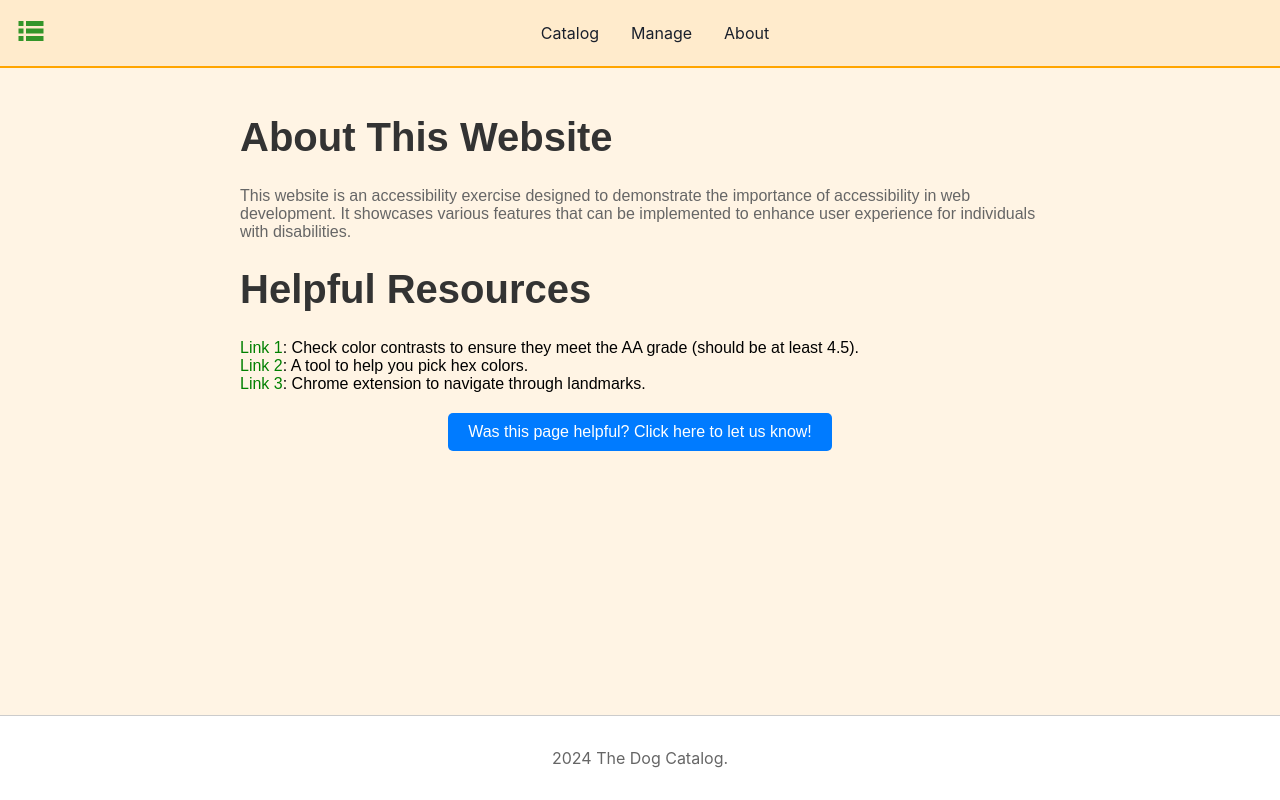
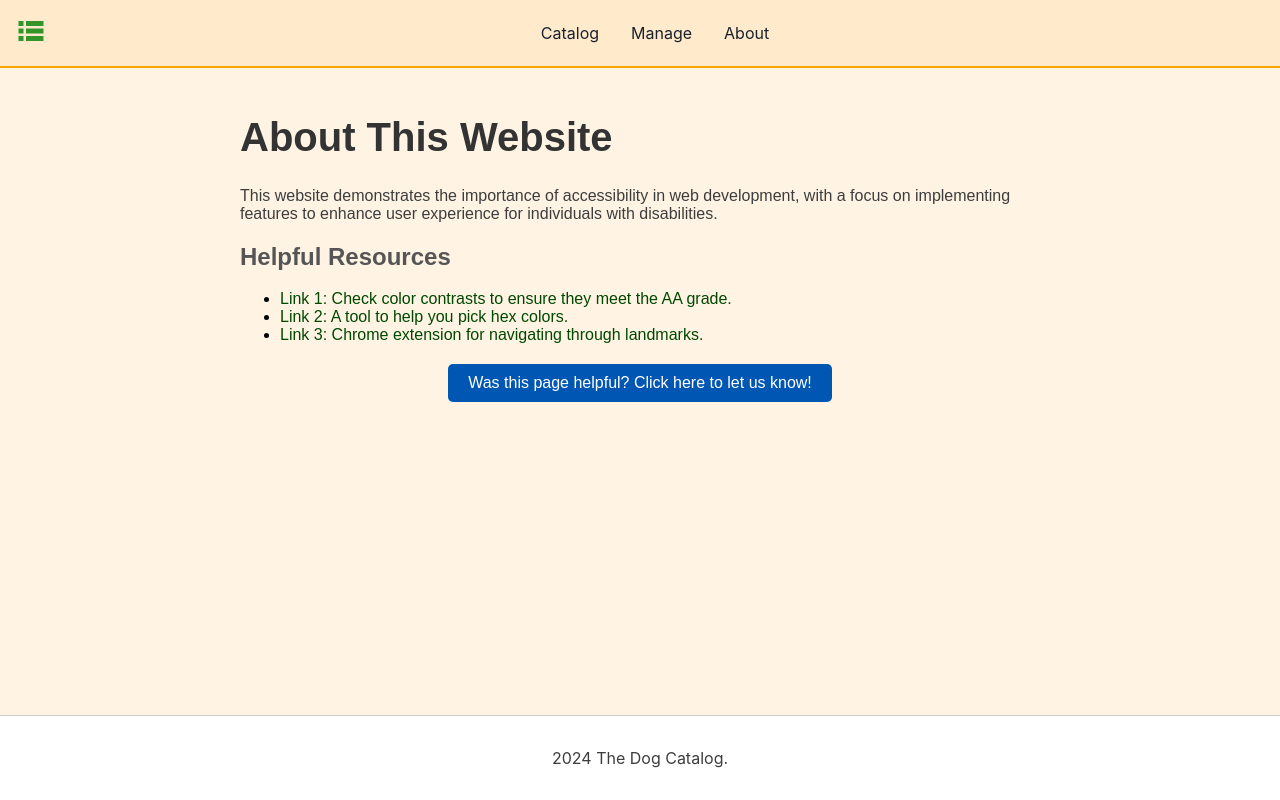
Before and after one commit to Kezykeen/frontend-accessibility-interview-main, a React (Create React App) app: page /about in a window 1280 px wide. Built offline with nearby package versions, Linux system fonts and the light colour scheme.

Commit message:
Improved accessibility for Catalog, About, and Manage pages

```diff
--- a/src/components/About.css
+++ b/src/components/About.css
@@ -6,34 +6,10 @@
   flex-grow: 1;
 }
 
-  h1 {
-    color: #333;
-    font-size: 40px;
-  }
-
-  h2 {
-    color: #555;
-    font-size: 24px;
-  }
-
-  p {
-    color: #666;
-  }
-
-  a {
-    color: #007bff;
-    text-decoration: none;
-  }
-
-  a:hover {
-    text-decoration: underline;
-  }
-
-  .link-text{
-    color: green;
+.link-text {
+  color: #004700;
   cursor: pointer;
 }
-
 
 .button-container {
   display: flex;
@@ -42,7 +18,7 @@
 }
 
 .custom-button {
-    background-color: #007bff; /* Bootstrap Primary Color */
+  background-color: #0056b3; /* Bootstrap Primary Color */
   color: white;
   border: none;
   border-radius: 5px;
@@ -53,9 +29,8 @@
   text-align: center;
 }
 
-  /* Hover effect */
 .custom-button:hover {
-    background-color: #0056b3; /* Darker shade of blue */
+  background-color: #024083; /* Darker shade of blue */
 }
 
 /* Focus outline for accessibility */
@@ -63,3 +38,10 @@
   outline: 3px solid #80bdff; /* Light blue outline */
   outline-offset: 2px; /* Offset to separate from button */
 }
+
+/* Media Queries for Responsiveness */
+@media (max-width: 600px) {
+  .about-container {
+    padding: 10px;
+  }
+}
--- a/src/components/About.tsx
+++ b/src/components/About.tsx
@@ -1,48 +1,64 @@
-import React from 'react';
-import './About.css'; // Import the CSS for styling
+import React from "react";
+import "./About.css"; // Import the CSS for styling
 
 const About: React.FC = () => {
-    const handleClick = () => {
-        alert('Thanks! Your feedback is important to us.');
-      };
+  const handleClick = () => {
+    alert("Thanks! Your feedback is important to us.");
+  };
 
   return (
-    <div className="about-container">
-      <h1>About This Website</h1>
+    <main className="about-container" aria-labelledby="about-heading">
+      <h1 id="about-heading">About This Website</h1>
       <p>
-        This website is an accessibility exercise designed to demonstrate the importance of accessibility in web development.
-        It showcases various features that can be implemented to enhance user experience for individuals with disabilities.
+        This website demonstrates the importance of accessibility in web
+        development, with a focus on implementing features to enhance user
+        experience for individuals with disabilities.
       </p>
-      <h1>Helpful Resources</h1>
+      <h2>Helpful Resources</h2>
 
-      {/* Making this list inaccessible */}
-      <div>
-        <div>
-          {/* Non-clickable text, looks like plain text instead of a link */}
-          <span className="link-text" onClick={() => window.open("https://webaim.org/resources/contrastchecker/", "_blank")}>
-            Link 1
-          </span>
-          : Check color contrasts to ensure they meet the AA grade (should be at least 4.5).
-        </div>
-        <div>
-          <span className="link-text" onClick={() => window.open("https://htmlcolorcodes.com/", "_blank")}>
-          Link 2
-          </span>
-          : A tool to help you pick hex colors.
-        </div>
-        <div>
-          <span className="link-text" onClick={() => window.open("https://chromewebstore.google.com/detail/landmark-navigation-via-k/ddpokpbjopmeeiiolheejjpkonlkklgp", "_blank")}>
-          Link 3
-          </span>
-          : Chrome extension to navigate through landmarks.
-        </div>
+      <ul>
+        <li>
+          <a
+            href="https://webaim.org/resources/contrastchecker/"
+            target="_blank"
+            rel="noopener noreferrer"
+            className="link-text"
+          >
+            Link 1: Check color contrasts to ensure they meet the AA grade.
+          </a>
+        </li>
+        <li>
+          <a
+            href="https://htmlcolorcodes.com/"
+            target="_blank"
+            rel="noopener noreferrer"
+            className="link-text"
+          >
+            Link 2: A tool to help you pick hex colors.
+          </a>
+        </li>
+        <li>
+          <a
+            href="https://chromewebstore.google.com/detail/landmark-navigation-via-k/ddpokpbjopmeeiiolheejjpkonlkklgp"
+            target="_blank"
+            rel="noopener noreferrer"
+            className="link-text"
+          >
+            Link 3: Chrome extension for navigating through landmarks.
+          </a>
+        </li>
+      </ul>
+
+      <div className="button-container">
+        <button
+          className="custom-button"
+          onClick={handleClick}
+          aria-label="Was this page helpful? Click here to let us know."
+        >
+          Was this page helpful? Click here to let us know!
+        </button>
       </div>
-      <div className="button-container">
-        <div className="custom-button" onClick={handleClick}>
-            Was this page helpful? Click here to let us know!
-        </div>
-      </div>
-    </div>
+    </main>
   );
 };
 
--- a/src/components/Catalog.css
+++ b/src/components/Catalog.css
@@ -7,7 +7,10 @@
 
 .dog-cards-container {
   display: grid; /* Use grid layout for cards */
-    grid-template-columns: repeat(auto-fill, minmax(250px, 1fr)); /* Responsive grid */
+  grid-template-columns: repeat(
+    auto-fill,
+    minmax(250px, 1fr)
+  ); /* Responsive grid */
   gap: 16px; /* Space between cards */
 }
 
--- a/src/components/Catalog.tsx
+++ b/src/components/Catalog.tsx
@@ -1,91 +1,107 @@
-import React from 'react';
-import DogCard from './DogCard';
-import './Catalog.css'; // Import the CSS for the catalog
+import React, { useState } from "react";
+import DogCard from "./DogCard";
+import "./Catalog.css"; // Import the CSS for the catalog
+import AccessibleAlert from "./AlertModal";
 
 const dogs = [
   {
     id: 1, // Unique numeric ID
-      name: 'Buddy',
+    name: "Buddy",
     age: 3,
-      picture: 'https://http.dog/200.jpg', // Replace with actual image paths
-      height: '24 inches',
-      color: 'Golden',
-      favoritePortFeature: 'Fetching Ball',
-      favoriteMeal: 'Chicken and Rice',
+    picture: "https://http.dog/200.jpg", // Replace with actual image paths
+    height: "24 inches",
+    color: "Golden",
+    favoritePortFeature: "Fetching Ball",
+    favoriteMeal: "Chicken and Rice",
   },
   {
     id: 2, // Unique numeric ID
-      name: 'Bella',
+    name: "Bella",
     age: 2,
-      picture: 'https://http.dog/204.jpg',
-      height: '22 inches',
-      color: 'Brown',
-      favoritePortFeature: 'Jumping',
-      favoriteMeal: 'Buchari', // Changed meal to Buchari
+    picture: "https://http.dog/204.jpg",
+    height: "22 inches",
+    color: "Brown",
+    favoritePortFeature: "Jumping",
+    favoriteMeal: "Buchari", // Changed meal to Buchari
   },
   {
     id: 3, // Unique numeric ID
-      name: 'Charlie',
+    name: "Charlie",
     age: 4,
-      picture: 'https://http.dog/203.jpg',
-      height: '26 inches',
-      color: 'Black',
-      favoritePortFeature: 'Chasing Frisbees',
-      favoriteMeal: 'Beef Stew',
+    picture: "https://http.dog/203.jpg",
+    height: "26 inches",
+    color: "Black",
+    favoritePortFeature: "Chasing Frisbees",
+    favoriteMeal: "Beef Stew",
   },
   {
     id: 4, // Unique numeric ID
-      name: 'Daisy',
+    name: "Daisy",
     age: 1,
-      picture: 'https://http.dog/599.jpg',
-      height: '20 inches',
-      color: 'White',
-      favoritePortFeature: 'Digging',
-      favoriteMeal: 'Green Day', // Changed meal to Green Day
+    picture: "https://http.dog/599.jpg",
+    height: "20 inches",
+    color: "White",
+    favoritePortFeature: "Digging",
+    favoriteMeal: "Green Day", // Changed meal to Green Day
   },
   {
     id: 5, // Unique numeric ID
-      name: 'Max',
+    name: "Max",
     age: 5,
-      picture: 'https://http.dog/530.jpg',
-      height: '30 inches',
-      color: 'Sable',
-      favoritePortFeature: 'Swimming',
-      favoriteMeal: 'Fish and Chips',
+    picture: "https://http.dog/530.jpg",
+    height: "30 inches",
+    color: "Sable",
+    favoritePortFeature: "Swimming",
+    favoriteMeal: "Fish and Chips",
   },
   {
     id: 6, // Unique numeric ID
-      name: 'Luna',
+    name: "Luna",
     age: 3,
-      picture: 'https://http.dog/496.jpg',
-      height: '22 inches',
-      color: 'Brindle',
-      favoritePortFeature: 'Barking at Birds',
-      favoriteMeal: 'Pasta',
+    picture: "https://http.dog/496.jpg",
+    height: "22 inches",
+    color: "Brindle",
+    favoritePortFeature: "Barking at Birds",
+    favoriteMeal: "Pasta",
   },
   {
     id: 7, // Unique numeric ID
-      name: 'Rocky',
+    name: "Rocky",
     age: 6,
-      picture: 'https://http.dog/561.jpg',
-      height: '28 inches',
-      color: 'Fawn',
-      favoritePortFeature: 'Running',
-      favoriteMeal: 'Chicken Nuggets',
+    picture: "https://http.dog/561.jpg",
+    height: "28 inches",
+    color: "Fawn",
+    favoritePortFeature: "Running",
+    favoriteMeal: "Chicken Nuggets",
   },
 ];
 
+const Catalog: React.FC = () => {
+  const [isAlertOpen, setIsAlertOpen] = useState(false);
+  const [dogName, setDogName] = useState("");
 
-const Catalog: React.FC = () => {
+  const closeAlert = () => setIsAlertOpen(false);
+
+  const clickHandler = (name: string) => {
+    setDogName(name);
+    setIsAlertOpen(true);
+  };
+
   return (
-    <section className="catalog">
-      <h3>Dog's Catalog</h3>
-      <div className="dog-cards-container">
+    <main className="catalog" aria-labelledby="catalog-heading">
+      <h1 id="catalog-heading">Dog Catalog</h1>
+      <section className="dog-cards-container" role="list">
         {dogs.map((dog, index) => (
-          <DogCard key={index} {...dog} />
+          <DogCard key={index} {...dog} clickHandler={clickHandler} />
         ))}
-      </div>
       </section>
+      <AccessibleAlert
+        isOpen={isAlertOpen}
+        onClose={closeAlert}
+        title="Dog Name"
+        message={`Dog's name is ${dogName}`}
+      />
+    </main>
   );
 };
 
--- a/src/components/Manage.css
+++ b/src/components/Manage.css
@@ -9,7 +9,8 @@
 .dog-form {
   display: flex;
   flex-direction: column;
-  width: 400px; /* Set a fixed width for the form */
+  width: 100%;
+  max-width: 400px; /* Responsive max width */
   background-color: #bce1e8; /* Background color of the form */
   border-radius: 8px; /* Optional: rounded corners */
   box-shadow: 0 2px 10px rgba(0, 0, 0, 0.1); /* Light shadow for the form */
@@ -23,20 +24,8 @@
   margin-bottom: 15px; /* Space between each form group */
 }
 
-label {
-  flex: 0 0 150px; /* Fixed width for labels */
-  margin-right: 10px; /* Space between label and input */
-}
-
-input {
-  flex: 1; /* Allow inputs to take up the remaining space */
-  padding: 8px; /* Padding inside the input fields */
-  border: 1px solid #ccc; /* Border for input fields */
-  border-radius: 4px; /* Rounded corners for input fields */
-}
-
 .submit-button {
-  background-color: #007bff; /* Button background color */
+  background-color: #0056b3; /* Button background color */
   color: white; /* Button text color */
   padding: 10px 15px; /* Button padding */
   border: none; /* No border */
@@ -45,7 +34,12 @@ input {
 }
 
 .submit-button:hover {
-  background-color: #0056b3; /* Darker blue on hover */
+  background-color: #024083; /* Darker blue on hover */
+}
+
+.submit-button:focus {
+  outline: 3px solid #3c9aff; /* Light blue focus outline */
+  outline-offset: 2px;
 }
 
 .dogs-form-image {
@@ -58,3 +52,10 @@ input {
   border-radius: 8px;
   box-shadow: 0 2px 10px rgba(0, 0, 0, 0.1);
 }
+
+/* Media Queries for Responsiveness */
+@media (max-width: 600px) {
+  .dog-form {
+    width: 100%;
+  }
+}
```
Also changed, not shown: src/components/Manage.tsx (+103 -33 lines). Lines whose indentation alone changed are shown as unchanged.
